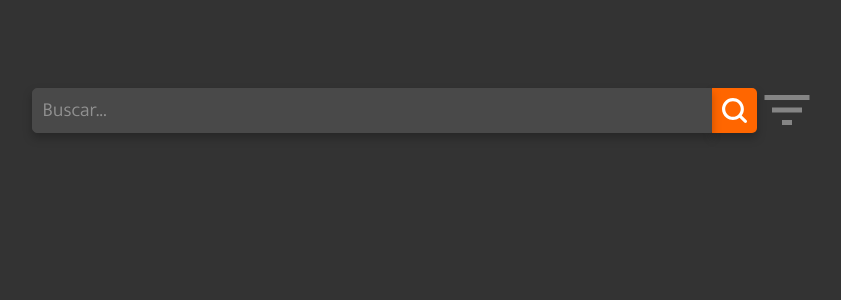
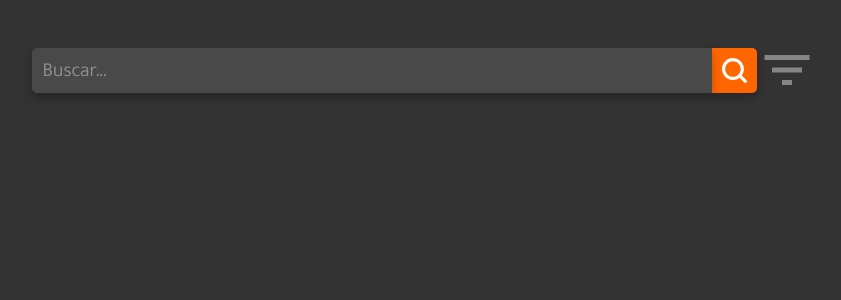
Before and after one commit to thayM/TCC_Amazing-Custom, a PHP site: page /Admin/appAdmin/home.php in a window 1280 px wide. Shown: the part 85-385 px from the top of the page, without its empty margins (216-1057 px from the left). Run offline with PHP 8.4, Linux system fonts and the light colour scheme; data that the repository does not hold is empty; some libraries are stand-ins or nearby versions.

Commit message:
ajuste margin main Home Admin

```diff
--- a/assets/css/style_rastreamento.css
+++ b/assets/css/style_rastreamento.css
@@ -1,5 +1,5 @@
 main{
-    margin: 40px 0;
+    margin: 0px 40;
 }
 
 .card-pedidos{
```
